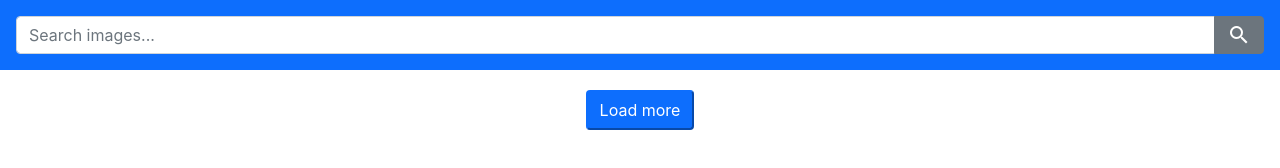
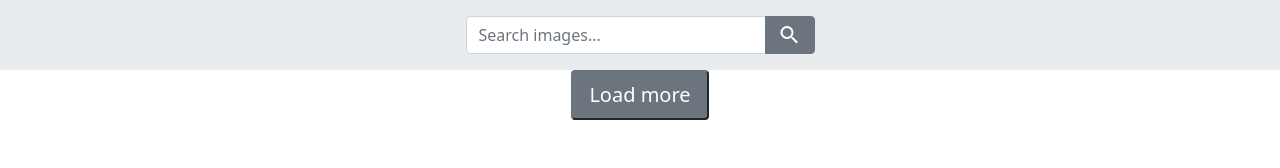
Before and after one commit to HordiienkoOlha/goit-js-hw-11, a website built with Parcel: page src/index.html in a window 1280 px wide. Built offline with nearby package versions, Linux system fonts and the light colour scheme.

Commit message:
add refs

```diff
--- /dev/null
+++ b/src/helpers/getRefs.js
@@ -0,0 +1,8 @@
+export const getRefs = () => {
+    return {
+        formRef: document.querySelector('.js-search-form'),
+        inputRef: document.querySelector('.js-input'),
+        btnSearchRef: document.querySelector('.js-search-btn'),
+        btnLoadMoreRef: document.querySelector('.js-btn-load-more'),
+    };
+};
--- a/src/index.html
+++ b/src/index.html
@@ -16,14 +16,16 @@
       integrity="sha384-1BmE4kWBq78iYhFldvKuhfTAU6auU8tT94WrHftjDbrCEXSU1oBoqyl2QvZ6jIW3"
       crossorigin="anonymous"
     />
+    <link rel="icon" href="images/favicon/image.png" type="image/svg+xml"/>
   </head>
   <body>
     <!-- Додані фрагменти в головних HTML-файли сторінок. -->
         <include src="./partials/form.html"></include>
+      <section class="container">
         <include src="./partials/gallery.html"></include>
-        <div class="container button-center">
-        <button type="button" class="load-more btn-primary rounded">Load more</button>
-        </div>
+        <include src="./partials/btn-load-more.html"></include>
+      </section>
+
 
     <!-- Скрип іде останнім в розмітцію у нього вже підключений головний SASS-файл. -->
     <script src="./index.js"></script>
--- a/src/index.js
+++ b/src/index.js
@@ -1,9 +1,29 @@
 import './sass/main.scss';
 import 'material-icons/iconfont/material-icons.css';
-// const bootstrap = require('bootstrap');
-// import bootstrap from 'bootstrap';
-import { Notify } from 'notiflix/build/notiflix-notify-aio';
+import axios from 'axios';
+// import { Notify } from 'notiflix/build/notiflix-notify-aio';
 // Notify.success('Sol lucet omnibus');
 // Notify.failure('Qui timide rogat docet negare');
-// Notify.warning('Memento te hominem esse');
-// Notify.info('Cogito ergo sum');
+// Notify.warning('Sorry, there are no images matching your search query. Please try again.');
+// Notify.info('We're sorry, but you've reached the end of search results.');
+//
+// key - твій унікальний ключ доступу до API.
+// q - термін для пошуку. Те, що буде вводити користувач.
+// image_type - тип зображення. На потрібні тільки фотографії, тому постав значення photo.
+// orientation - орієнтація фотографії. Постав значення horizontal.
+// safesearch - фільтр за віком. Постав значення true.
+const API_KEY = '26797371-301fbf489e1e7afb05e25635e';
+const BASE_URL = 'https://pixabay.com/api/';
+import { getRefs } from './helpers/getRefs';
+const { formRef, inputRef, btnSearchRef, btnLoadMoreRef } = getRefs();
+axios.defaults.baseURL = BASE_URL;
+axios.defaults.headers.common['Authorization'] = API_KEY;
+formRef.addEventListener('submit', onSearchSubmit);
+function onSearchSubmit(event) {
+    event.preventDefault();
+    // newsApiService.query = event.currentTarget.elements.query.value.trim();
+
+    const inputText= event.currentTarget.elements.query.value.trim();
+    console.dir(inputText)
+}
+// console.dir(onSearchSubmit)
--- /dev/null
+++ b/src/partials/btn-load-more.html
@@ -0,0 +1 @@
+<button type="button" class="btn-lg btn-secondary d-block mx-auto align-items-center rounded js-btn-load-more">Load more</button>
--- a/src/partials/form.html
+++ b/src/partials/form.html
@@ -1,35 +1,20 @@
-<section class="container-form">
+<header class="container-form">
+  <form class="js-search-form">
+  <div class="input-group d-flex p-3 justify-content-center" id="search-form">
 
-<!-- <div class="search-form d-flex p-3 justify-content-cente" id="search-form"> -->
-    <!-- <input
+    <input
       type="text"
-      class="form-control"
-      name="searchQuery"
+      class="form-control js-input"
+      name="query"
       autocomplete="off"
       placeholder="Search images..."
       id="search-box"
-      required
-    /> -->
-    <!-- <button type="submit" class="btn btn-outline-primary rounded">
-    <span class="material-icons-outlined align-bottom">search</span>
-  </button> -->
-  <!-- </div> -->
-  <div class="input-group  search-form d-flex p-3 justify-content-center" id="search-form">
-    <input
-      type="text"
-      class="form-control input-js"
-      name="searchQuery"
-      autocomplete="off"
-      placeholder="Search images..."
-      id="search-box"
+      maxlength="10"
       required
     />
-    <button type="submit" class="btn btn-secondary input-group-text">
+    <button type="submit" class="btn btn-secondary js-search-btn">
       <span class="material-icons-outlined align-bottom">search</span>
     </button>
   </div>
-</section>
-<!-- <form class="search-form" id="search-form">
-  <input type="text" name="searchQuery" autocomplete="off" placeholder="Search images..." />
-  <button type="submit">Search</button>
-</form> -->
+  </form>
+</header>
--- /dev/null
+++ b/src/sass/custom.scss
@@ -0,0 +1,6 @@
+.js-input {
+    max-width: 300px;
+}
+.container-form {
+    background-color: var(--bs-gray-200);
+}
--- a/src/sass/main.scss
+++ b/src/sass/main.scss
@@ -1,53 +1,2 @@
-// {
-//     box-sizing: border-box;
-// }
 
-body {
-    font-family: -apple-system, BlinkMacSystemFont, 'Segoe UI', Roboto, Oxygen, Ubuntu, Cantarell,
-        'Open Sans', 'Helvetica Neue', sans-serif;
-    -webkit-font-smoothing: antialiased;
-    -moz-osx-font-smoothing: grayscale;
-
-    // color: #212121;
-    // line-height: 1.5;
-    // background-size: 21.6px 21.6px;
-    // background-repeat: repeat;
-    // background-position: 10px 1px, 20.4px 11.4px;
-    // background-color: var(--bs-gray-200);
-    // background-image: radial-gradient(circle, #514b4b8e 1px, transparent 1px);
-}
-ul {
-    margin: 0;
-    padding: 0;
-    list-style: none;
-}
-.container {
-    width: 1200px;
-    padding-left: 15px;
-    padding-right: 15px;
-    margin: 0 auto;
-}
-.load-more {
-    // align-items: center;
-    // align-items: center;
-    padding-left: 12px;
-    padding-right: 12px;
-    padding-top: 6px;
-    padding-bottom: 6px;
-}
-.search-form {
-    // weight: auto;
-    // padding-top: 15px;
-    // padding-bottom: 15px;
-    // padding-left: 25px;
-    // padding-right: 15px;
-    // background-color: var(--bs-blue);
-}
-.button-center{
-    margin-top: 20px;
-    align-items: center;
-    text-align: center;
-}
-.container-form {
-    background-color: var(--bs-blue);
-}
+@import './custom.scss';
```
Also changed, not shown: src/helpers/renderGallery.js (+10 -2 lines), src/partials/gallery.html (+2 -2 lines), src/images/favicon/image.png (added).
